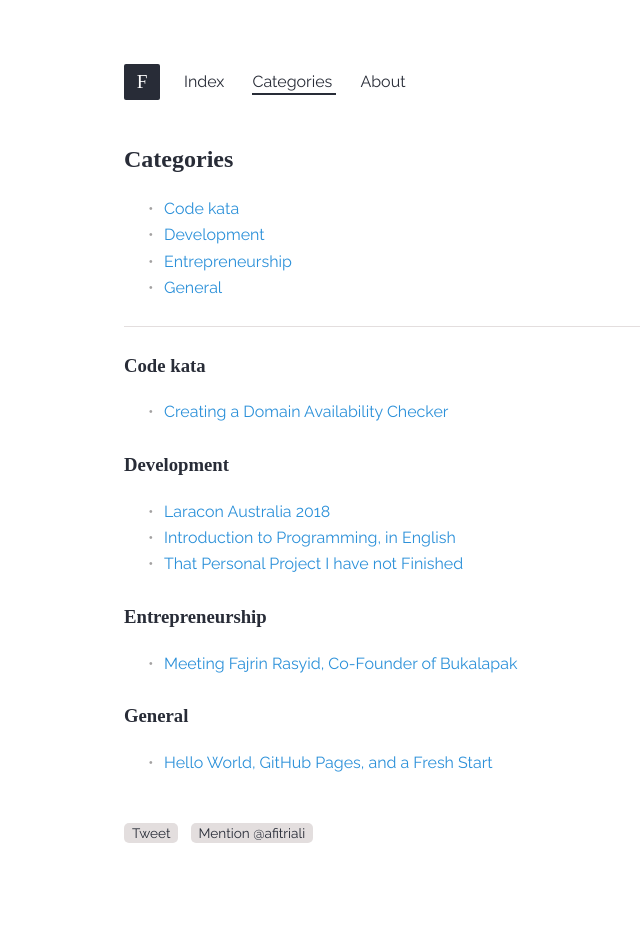
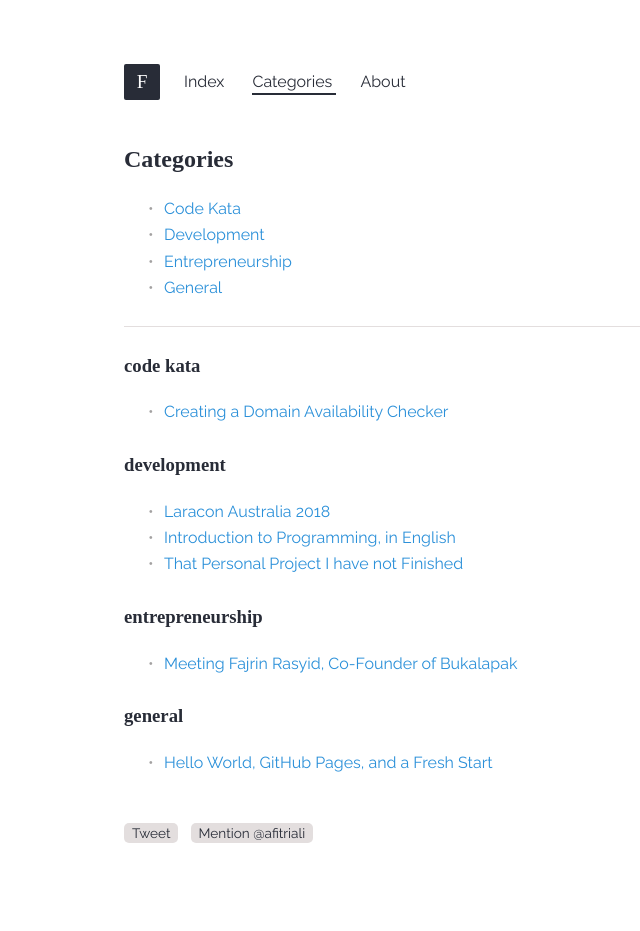
Before and after one commit to xfltrt/xfltrt.github.io, a Jekyll site: the page built from categories.html, in a window 1280 px wide. Shown: the whole page, without its empty margins (166-806 px from the left). Built offline with Jekyll 4.4.1, drawn with Linux system fonts in a browser that asks for light colours; some web fonts are replaced; comment, search, counter and statistics services are not loaded.

Commit message:
Update categories.html

```diff
--- a/categories.html
+++ b/categories.html
@@ -8,13 +8,13 @@
     <h2>Categories</h2>
     <ul>
       {% for category in categories %}
-        <li><a href="#{{ category[0] | downcase | replace:' ','-' }}">{{ category[0] | capitalize }}</a></li>
+        <li><a href="#{{ category[0] | downcase | replace:' ','-' }}" class="category-link">{{ category[0] }}</a></li>
       {% endfor %}
     </ul>
   </div>
   {% for category in categories %}
     <div class="category">
-      <h3 id="{{ category[0] | downcase | replace:' ','-' }}">{{ category[0] | capitalize }}</h3>
+      <h3 id="{{ category[0] | downcase | replace:' ','-' }} class="category-link">{{ category[0] }}</h3>
       <ul>
         {% for post in category.last reversed %}
           <li><a href="{{ post.url }}">{{ post.title }}</a></li>
```
